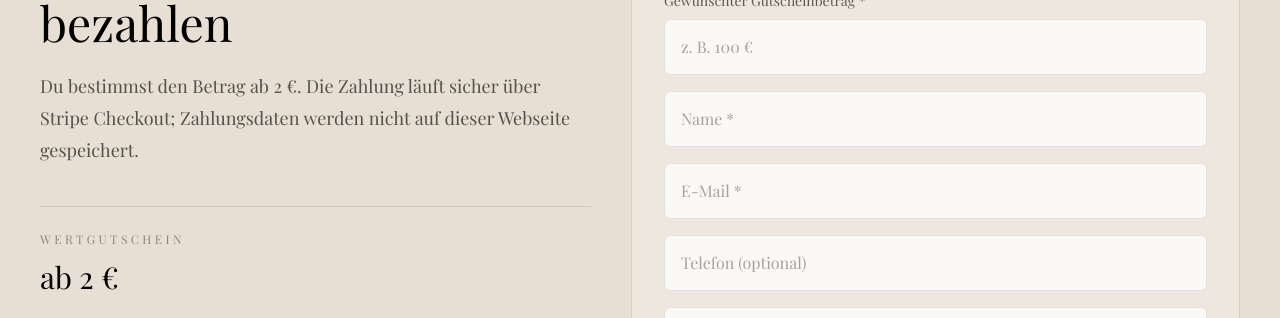
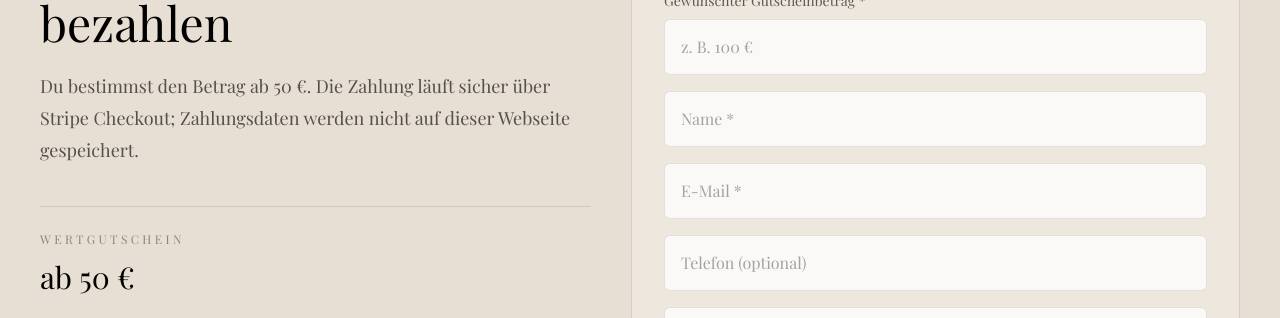
Before and after one commit to skrebzowalbert-gif/rartphotographie, a Next.js app: page /gutscheine in a window 1280 px wide. Shown: the part 634-952 px from the top of the page. Built offline with nearby package versions, Linux system fonts and the light colour scheme; no server answers.

Commit message:
restore live voucher minimum amount

```diff
--- a/src/app/api/checkout/route.ts
+++ b/src/app/api/checkout/route.ts
@@ -43,9 +43,9 @@ export async function POST(req: Request) {
     const amount = Number(voucherCustomAmount.replace(",", "."));
     const checkoutAmount = Math.round(amount * 100);
 
-    if (!voucherCustomAmount || Number.isNaN(amount) || checkoutAmount < 200) {
+    if (!voucherCustomAmount || Number.isNaN(amount) || checkoutAmount < 5000) {
       return Response.json(
-        { error: "Bitte gib einen Gutscheinbetrag ab 2 € ein." },
+        { error: "Bitte gib einen Gutscheinbetrag ab 50 € ein." },
         { status: 400 }
       );
     }
--- a/src/components/vouchers/VoucherCheckout.tsx
+++ b/src/components/vouchers/VoucherCheckout.tsx
@@ -46,7 +46,7 @@ export default function VoucherCheckout() {
     ? Math.round(customAmount * 100)
     : 0;
   const displayedAmount =
-    customAmountInCents >= 200 ? formatEuro(customAmountInCents) : "ab 2 €";
+    customAmountInCents >= 5000 ? formatEuro(customAmountInCents) : "ab 50 €";
 
   function updateField(
     e: React.ChangeEvent<HTMLInputElement | HTMLTextAreaElement>
@@ -59,10 +59,10 @@ export default function VoucherCheckout() {
   async function handleSubmit(e: React.FormEvent) {
     e.preventDefault();
 
-    if (!form.voucherCustomAmount || customAmount < 2) {
+    if (!form.voucherCustomAmount || customAmount < 50) {
       setStatus({
         type: "error",
-        message: "Bitte gib einen Gutscheinbetrag ab 2 € ein.",
+        message: "Bitte gib einen Gutscheinbetrag ab 50 € ein.",
       });
       return;
     }
@@ -129,7 +129,7 @@ export default function VoucherCheckout() {
               Wertgutschein auswählen und sicher bezahlen
             </h2>
             <p className="mt-6 max-w-2xl text-base leading-8 text-black/64 md:text-lg">
-              Du bestimmst den Betrag ab 2 €. Die Zahlung läuft sicher über
+              Du bestimmst den Betrag ab 50 €. Die Zahlung läuft sicher über
               Stripe Checkout; Zahlungsdaten werden nicht auf dieser Webseite
               gespeichert.
             </p>
@@ -175,7 +175,7 @@ export default function VoucherCheckout() {
                 <input
                   name="voucherCustomAmount"
                   type="number"
-                  min="2"
+                  min="50"
                   step="1"
                   inputMode="decimal"
                   placeholder="z. B. 100 €"
```
